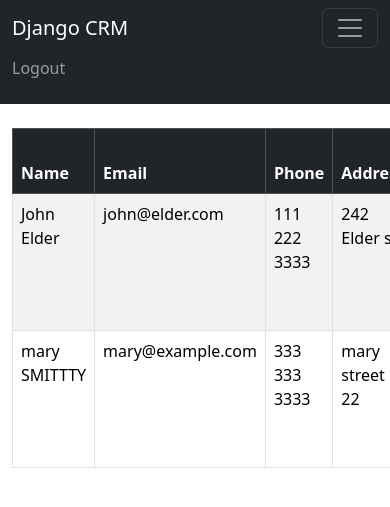
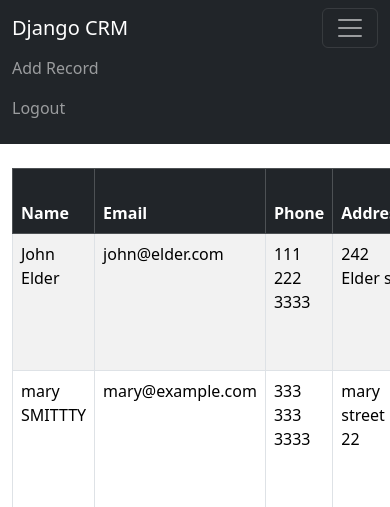
Before and after one commit to jmetzg11alpine/django_crm, a Django app: page / in a window 390 px wide, after a click that opens the changed part; the page is wider, and only the part inside the window is pictured. Shown: the top 507 px of that part. Run offline with Django 4.2, Linux system fonts and the light colour scheme; a user stored in the database is signed in; data comes from the database, SQL or seed files in the repository; both versions use the stored data as it was after the commit.

Commit message:
finished

```diff
--- a/dcrm/website/templates/home.html
+++ b/dcrm/website/templates/home.html
@@ -31,7 +31,7 @@
                 <td>{{ record.state }}</td>
                 <td>{{ record.zipcode }}</td>
                 <td>{{ record.created_at }}</td>
-                <td>{{ record.id }}</td>
+                <td><a href="{% url 'record' record.id %}">{{ record.id }}</a></td>
             </tr>
         {% endfor %}
     {% endif %}
@@ -40,6 +40,7 @@
 
 
 {% else %}
+    <div class="col-md-6 offset-md-3">
     <h1>Login</h1>
     <br />
     <form method="POST" action="{% url 'home' %}">
@@ -53,7 +54,7 @@
             <br />
             <button type="submit" class="btn btn-secondary">Login</button>
     </form>
-
+    </div>
 
 {% endif %}
 
--- a/dcrm/website/templates/navbar.html
+++ b/dcrm/website/templates/navbar.html
@@ -7,6 +7,9 @@
     <div class="collapse navbar-collapse" id="navbarSupportedContent">
       <ul class="navbar-nav me-auto mb-2 mb-lg-0">
       {% if user.is_authenticated %}
+        <li class="nav-item">
+          <a class="nav-link" href="{% url 'add_record' %}">Add Record</a>
+        </li>
         <li class="nav-item">
           <a class="nav-link" href="{% url 'logout' %}">Logout</a>
         </li>
--- a/dcrm/website/urls.py
+++ b/dcrm/website/urls.py
@@ -5,4 +5,9 @@ urlpatterns = [
     path('', views.home, name='home'),
     path('logout/', views.logout_user, name='logout'),
     path('register/', views.register_user, name='register'),
+    path('record/<int:pk>', views.customer_record, name='record'),
+    path('delete_record/<int:pk>', views.delete_record, name='delete_record'),
+    path('add_record/', views.add_record, name='add_record'),
+    path('update_record/<int:pk>', views.update_record, name='update_record'),
+
 ]
--- a/dcrm/website/views.py
+++ b/dcrm/website/views.py
@@ -1,7 +1,7 @@
 from django.shortcuts import render, redirect
 from django.contrib.auth import authenticate, login, logout
 from django.contrib import messages
-from .forms import SignUpForm
+from .forms import SignUpForm, AddRecordFrom
 from .models import Record
 
 
@@ -43,3 +43,47 @@ def register_user(request):
         form = SignUpForm()
         return render(request, 'register.html', {'form': form})
     return render(request, 'register.html', {'form': form})
+
+def customer_record(request, pk):
+    if request.user.is_authenticated:
+        customer_record = Record.objects.get(id=pk)
+        return render(request, 'record.html', {'customer_record': customer_record})
+    else:
+        messages.success(request, "You must be logged in to view that page")
+        return redirect('home')
+
+def delete_record(request, pk):
+    if request.user.is_authenticated:
+        delete_it = Record.objects.get(id=pk)
+        delete_it.delete()
+        messages.success(request, "Record deleted successfully")
+        return redirect('home')
+    else:
+        messages.success(request, "You must be logged in")
+        return redirect('home')
+
+def add_record(request):
+    form = AddRecordFrom(request.POST or None)
+    if request.user.is_authenticated:
+        if request.method == "POST":
+            if form.is_valid():
+                add_record = form.save()
+                messages.success(request, "Record Added!")
+                return redirect('home')
+        return render(request, 'add_record.html', {'form': form})
+    else:
+        messages.success(request, "You must be logged in")
+        return redirect('home')
+
+def update_record(request, pk):
+    if request.user.is_authenticated:
+        current_record = Record.objects.get(id=pk)
+        form = AddRecordFrom(request.POST or None, instance=current_record)
+        if form.is_valid():
+            form.save()
+            messages.success(request, "Record has been updated!")
+            return redirect('home')
+        return render(request, 'update_record.html', {'form': form})
+    else:
+        messages.success(request, "You must be logged in")
+        return redirect('home')
```
Also changed, not shown: dcrm/website/forms.py (+16 -0 lines), dcrm/website/templates/add_record.html (added, +19 -0 lines), dcrm/website/templates/record.html (added, +27 -0 lines), dcrm/website/templates/update_record.html (added, +19 -0 lines), dcrm/db.sqlite3.
